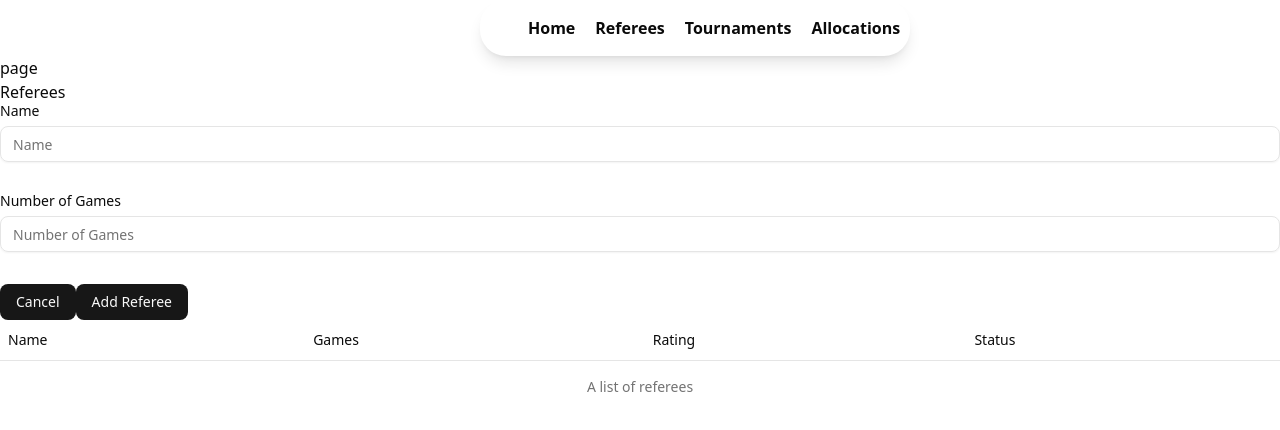
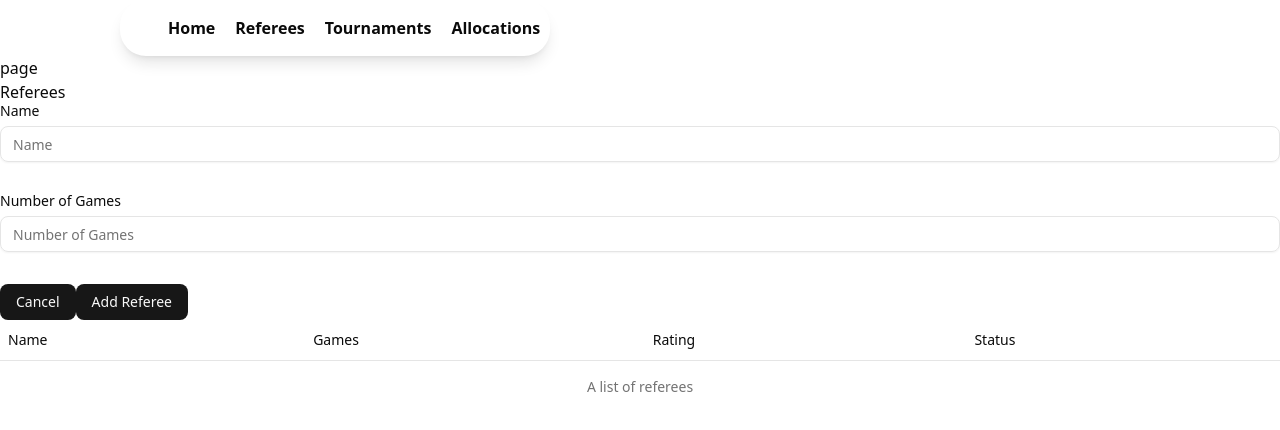
Before and after one commit to kellytha/Reffly, a Next.js app: page /referees in a window 1280 px wide. Shown: the top 430 px of the page. Built offline with nearby package versions, Linux system fonts and the light colour scheme.

Commit message:
coderabbit suggestions

```diff
--- a/components/Hero.tsx
+++ b/components/Hero.tsx
@@ -6,7 +6,7 @@ const Hero = () => {
     <section className="flex flex-col justify-center items-center text-center drop-shadow-sm p-20 min-h-screen bg-[url('/Hero.png')] bg-cover bg-center">
         <h1 className="text-5xl font-bold text-white">Welcome</h1>
         <p className="text-white text-lg font-semibold">Ready to manage your referees and tournaments/leagues?</p>
-        <Button><Link href="/tournaments">Let's Get Started</Link></Button>
+        <Button asChild><Link href="/tournaments">Let's Get Started</Link></Button>
     </section>
   )
 }
--- a/components/NavBar.tsx
+++ b/components/NavBar.tsx
@@ -3,8 +3,8 @@ import React from "react";
 
 const NavBar = () => {
   return (
-    <div className="flex sticky top-0 pl-8 bg-transparent rounded-4xl shadow-lg z-50  md:items-center md:sticky md:top-0 md:left-120 md:w-[430px] ">
-      <nav className="flex justify-center items-center font-semibold bordered gap-9 p-2 m-2 md:gap-5   ">
+    <div className="flex sticky top-0 pl-8 bg-transparent rounded-4xl shadow-lg z-50  md:items-center md:sticky md:top-0 md:left-[120px] md:w-[430px] ">
+      <nav className="flex justify-center items-center font-semibold gap-9 p-2 m-2 md:gap-5   ">
         <Link href="/">Home</Link>
         <Link href="/referees">Referees</Link>
         <Link href="/tournaments">Tournaments</Link>
```
